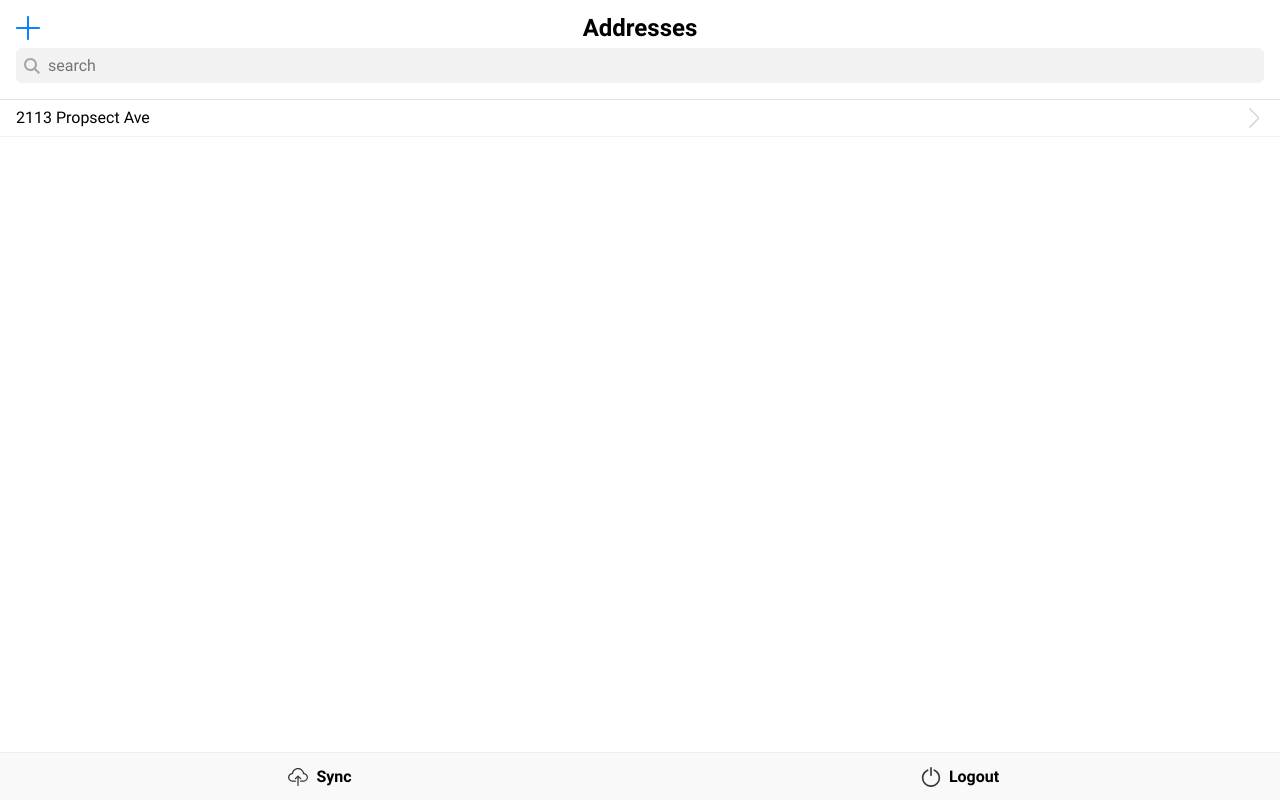
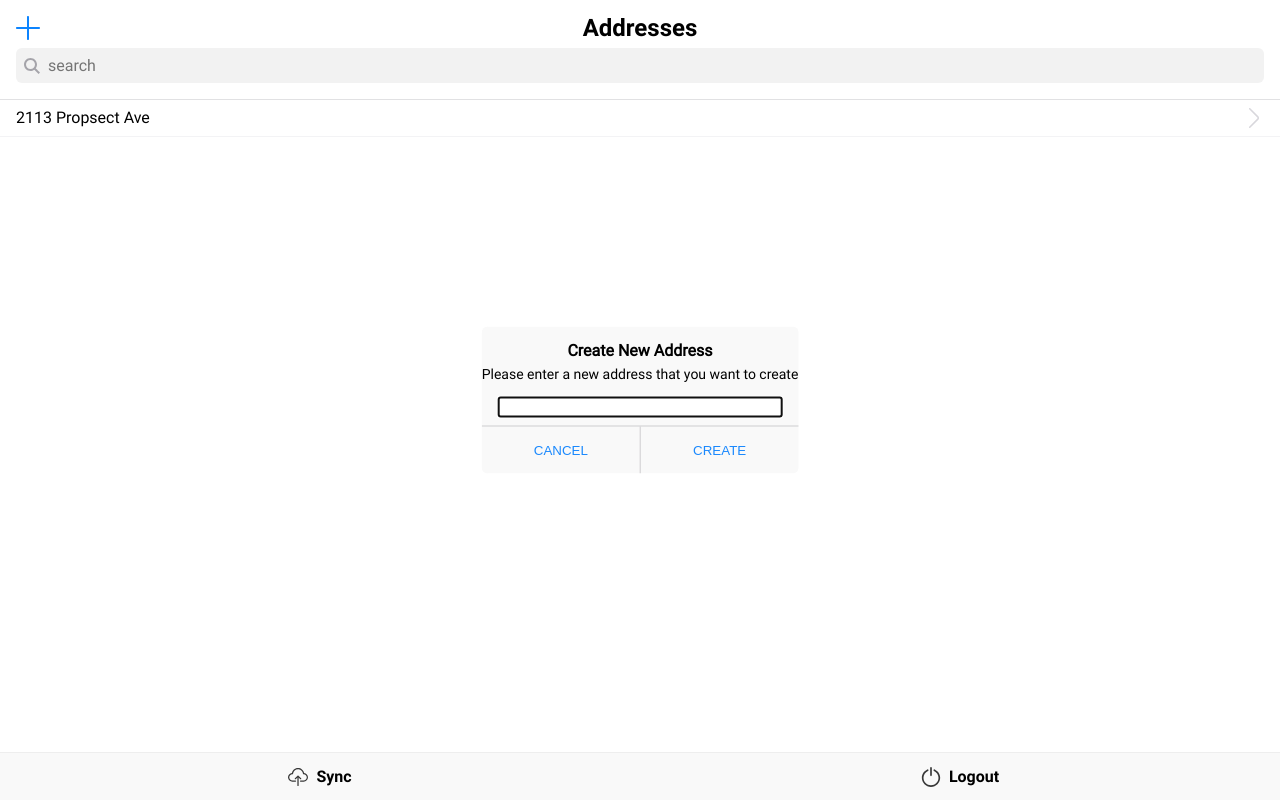
Before and after one commit to jdc-cunningham/codeforkc--tagging-tracker, a React (Create React App) app in the folder front-end/tagging-tracker-pwa/: page /addresses in a window 1280 px wide. Both pictures are taken after a click on the button 28 px from the left and 28 px from the top of the page. Built offline with nearby package versions, Linux system fonts and the light colour scheme.

Commit message:
added add address modal with working toggle to show/hide and switch focus

```diff
--- a/front-end/tagging-tracker-pwa/src/App.js
+++ b/front-end/tagging-tracker-pwa/src/App.js
@@ -15,21 +15,34 @@ import BottomNavbar from './components/bottom-navbar/BottomNavbar';
 
 const App = () => {
 	const [searchedAddress, updateSearchedAddress] = useState({ value: "" });
+	const [showAddressModal, setShowAddressModal] = useState(false);
 
 	const searchAddress = (searchStr) => {
 		updateSearchedAddress({ value: searchStr });
 	}
 
+	const toggleAddressModal = (show) => {
+		setShowAddressModal(show);
+	}
+
 	return (
 		<div className="tagging-tracker">
 			<Router>
-				<Route component={ (props) => <Navbar {...props} searchAddress={searchAddress} searchedAddress={searchedAddress} /> } />
+				<Route component={ (props) =>
+					<Navbar {...props}
+						searchAddress={searchAddress}
+						searchedAddress={searchedAddress}
+						toggleAddressModal={toggleAddressModal} /> } />
 				<div className="tagging-tracker__body">
 					<Switch>
 						<Route exact path="/">
 							<Login />
 						</Route>
-						<Route path="/addresses" component={ (props) => <Addresses {...props} searchedAddress={searchedAddress} />} />
+						<Route path="/addresses" component={ (props) =>
+							<Addresses {...props}
+								searchedAddress={searchedAddress}
+								showAddressModal={showAddressModal}
+								toggleAddressModal={toggleAddressModal} />} />
 						<Route path="/view-address">
 							<ViewAddress />
 						</Route>
--- a/front-end/tagging-tracker-pwa/src/components/addresses/Addresses.js
+++ b/front-end/tagging-tracker-pwa/src/components/addresses/Addresses.js
@@ -1,12 +1,16 @@
-import React from 'react';
+import React, { useRef, useEffect } from 'react';
 import './Addresses.scss';
 import rightArrow from './../../assets/icons/svgs/chevron.svg';
 
 const Addresses = (props) => {
+    const newAddressInput = useRef(null);
+    const cancelAddAddressBtn = useRef(null);
+    const createAddressBtn = useRef(null);
+
     const searchAddresses = (searchStr) => {
         return (
             <div className="tagging-tracker__address">
-                <h2>2113 Propsect Ave</h2>
+                <h4>2113 Propsect Ave</h4>
                 <img src={ rightArrow } alt="right arrow" />
             </div>
         )
@@ -22,9 +26,31 @@ const Addresses = (props) => {
         // })
     }
 
+    const addNewAddressModal = (showModal) => {
+        return showModal ? (
+            <div className="tagging-tracker__address-input-modal">
+                <h3>Create New Address</h3>
+                <p>Please enter a new address that you want to create</p>
+                <input type="text" ref={ newAddressInput } />
+                <div className="tagging-tracker__address-input-modal-btns">
+                    <button type="button" ref={ cancelAddAddressBtn } onClick={ () => {props.toggleAddressModal(false)} } >CANCEL</button>
+                    <button type="button" ref={ createAddressBtn } >CREATE</button>
+                </div>
+            </div>
+        ) : null;
+    }
+
+    // focus
+    useEffect(() => {
+        if (props.showAddressModal) {
+            newAddressInput.current.focus();
+        }
+    }, []);
+
     return(
         <div className="tagging-tracker__addresses">
             { searchAddresses(props.searchAddres) }
+            { addNewAddressModal(props.showAddressModal) }
         </div>
     )
 }
--- a/front-end/tagging-tracker-pwa/src/components/addresses/Addresses.scss
+++ b/front-end/tagging-tracker-pwa/src/components/addresses/Addresses.scss
@@ -11,7 +11,7 @@
     padding: 0.5rem 1rem;
     border-bottom: 1px solid #F3F3F5;
 
-    h2 {
+    h4 {
         @include flex-left;
         font-size: 1rem;
         flex: 1;
@@ -22,3 +22,51 @@
         height: 1.25rem;
     }
 }
+
+.tagging-tracker__address-input-modal {
+    position: fixed;
+    top: 50%;
+    left: 50%;
+    transform: translate(-50%, -50%);
+    background-color: #F9F9F9;
+    padding: 1rem 0;
+    padding-bottom: 0;
+    border-radius: 6px;
+    @include flex-ver-col;
+    font-family: 'Roboto Regular', sans-serif;
+    min-width: 250px;
+
+    h3 {
+        font-weight: bold;
+    }
+
+    p {
+        margin-top: 0.5rem;
+        text-align: center;
+        font-size: 0.875rem;
+    }
+
+    input {
+        margin-top: 1rem;
+        width: calc(100% - 2rem);
+    }
+}
+
+.tagging-tracker__address-input-modal-btns {
+    @include flex-hor-row-ali-str;
+    margin-top: 0.5rem;
+    width: 100%;
+    border-top: 1px solid #CECDD0;
+
+    button {
+        color: #1B89FD;
+        background-color: transparent;
+        border: 0;
+        width: 50%;
+        padding: 1rem;
+
+        &:last-of-type {
+            border-left: 1px solid #CECDD0;
+        }
+    }
+}
--- a/front-end/tagging-tracker-pwa/src/components/navbar/Navbar.js
+++ b/front-end/tagging-tracker-pwa/src/components/navbar/Navbar.js
@@ -3,10 +3,6 @@ import './Navbar.scss';
 
 const Navbar = (props) => {
     const searchAddressInput = useRef(null);
-
-    const addAddress = () => {
-
-    }
 
     let searchInputTimeout;
 
@@ -22,7 +18,7 @@ const Navbar = (props) => {
             case '/addresses':
                 return <>
                     <div className="tagging-tracker__navbar-top">
-                        <button onClick={ addAddress } />
+                        <button onClick={  () => { props.toggleAddressModal(true)}  } />
                         <h2>Addresses</h2>
                     </div>
                     <input type="text" value={props.searchedAddress.value} placeholder="search" ref={ searchAddressInput } onChange={ (e) => { searchAddresses(e.target.value)} }></input>
@@ -34,7 +30,9 @@ const Navbar = (props) => {
 
     // focus
     useEffect(() => {
-        searchAddressInput.current.focus();
+        if (!props.showAddressModal) {
+            searchAddressInput.current.focus();
+        }
     }, []);
 
     return(
```
